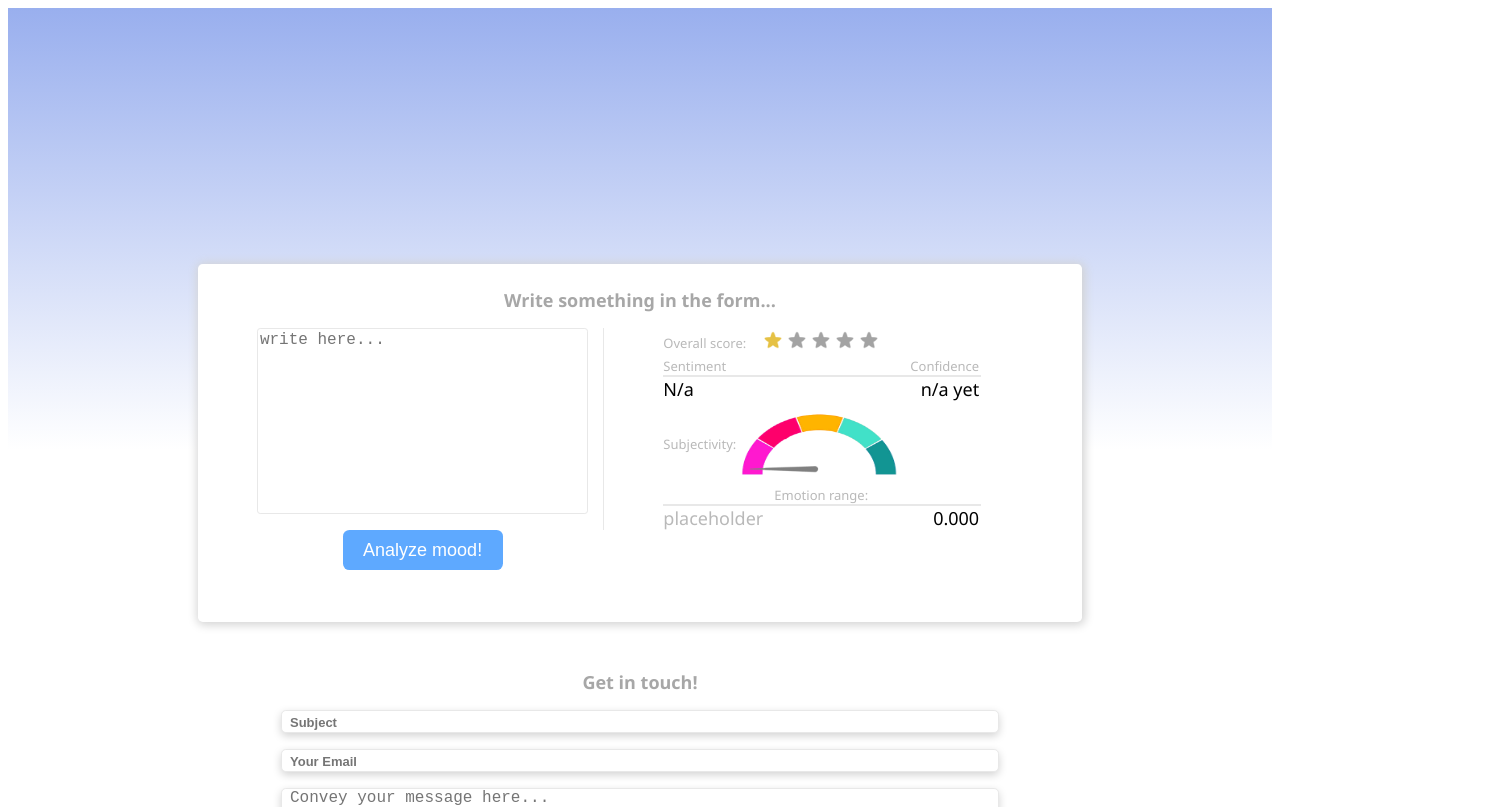
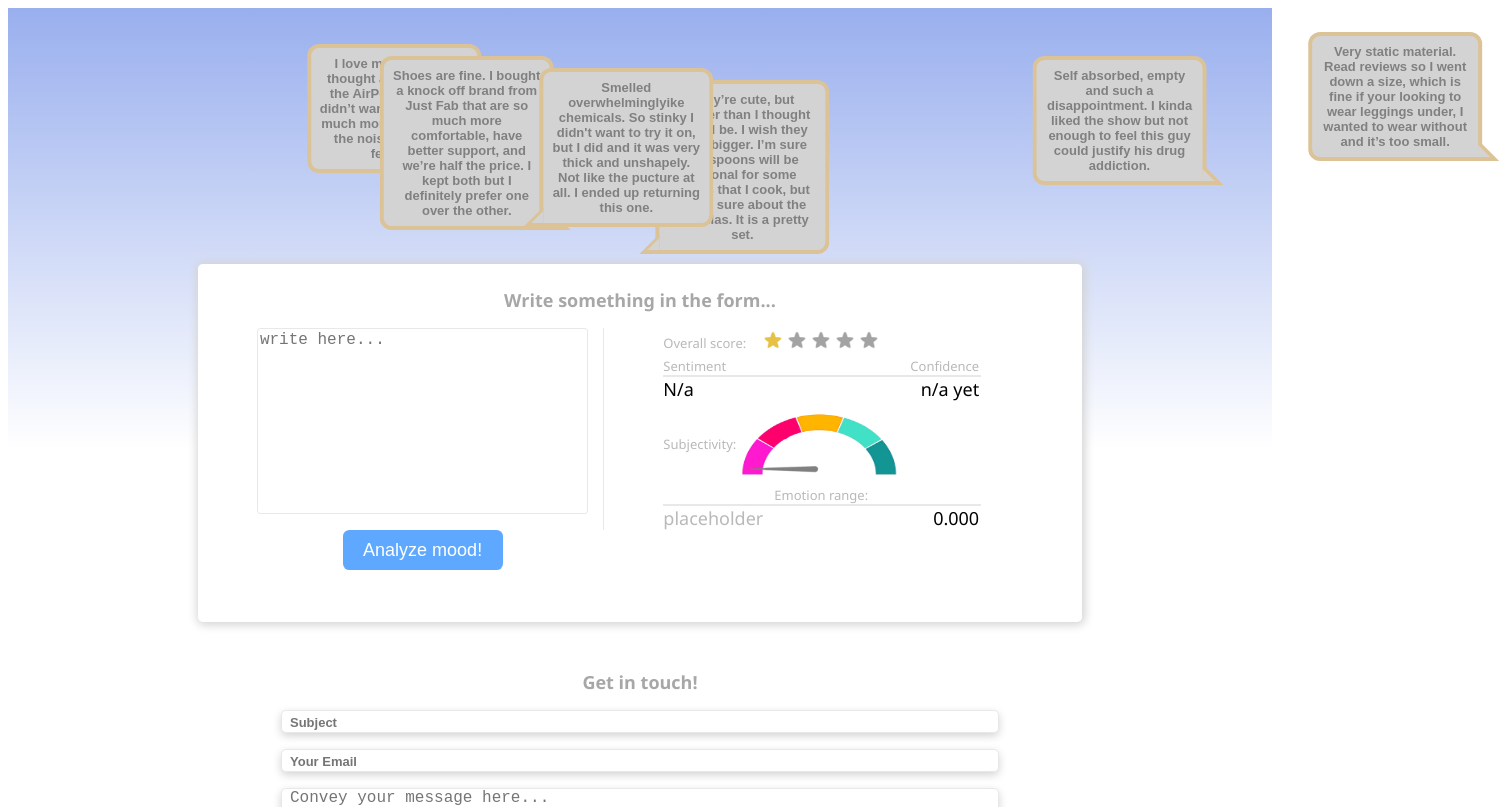
Before and after one commit to andrei-g-git/sentiment-analyzer, a React (Vite) app: page / in a window 1280 px wide. Shown: the top 807 px of the page, 1499 px wide, since content can reach past the window. Built offline with nearby package versions, Linux system fonts and the light colour scheme.

Commit message:
restyle header comments, fix positions

```diff
--- a/index.html
+++ b/index.html
@@ -4,7 +4,7 @@
     <meta charset="UTF-8" />
     <link rel="icon" type="image/png" href="/logo.png" />
     <meta name="viewport" content="width=device-width, initial-scale=1.0" />
-    <meta http-equiv="Content-Security-Policy" content="upgrade-insecure-requests"> <!-- for http ... delete after gettin https -->
+    <!-- <meta http-equiv="Content-Security-Policy" content="upgrade-insecure-requests"> --> <!-- for http ... delete after gettin https -->
     <title>Sentiment Analyzer</title>
   </head>
   <body>
--- a/src/components/AnalyzerForm.tsx
+++ b/src/components/AnalyzerForm.tsx
@@ -53,7 +53,8 @@ const handleSubmit = (event: any, text: string, changeScore: Function, changeSen
     toggleLoading(true);
 
     $.ajax({
-        url: "http://andreigiura.com/analyze",
+        //url: "http://andreigiura.com/analyze",
+        url: "http://localhost:5000/analyze",
         type: "POST",
         data: data,
         dataType: "text",
--- a/src/components/Header/Top.scss
+++ b/src/components/Header/Top.scss
@@ -2,6 +2,6 @@
 
 .top{
     height: 30vh; //30%;
-
+    position: relative;
     //giving this a width makes the sentiment bubbles pop up at random positions
 }
--- a/src/components/Header/Top.tsx
+++ b/src/components/Header/Top.tsx
@@ -10,7 +10,7 @@ import "./Top.scss";
 function Top() {
     return (
         <div className="top">
-            {/* {
+            {
                 comments.map((comment: any, index: number) =>
                     <BubbleAndPopup
                         slide={commentProperties[index].slide}
@@ -20,6 +20,8 @@ function Top() {
                         top={commentProperties[index].topBubble}
                         popup={SentimentPopup}
                         emoji={getEmoji(comment.sentiment)}
+
+                        blah={executeThis(commentProperties[index].topBubble, commentProperties[index].topEmoji)}
                     >
                         <SpeechBubble
                             text={comment.text}
@@ -28,7 +30,7 @@ function Top() {
                         />
                     </BubbleAndPopup>
                 )
-            } */}
+            }
 
             {/* <BubbleAndPopup
                 slide="right"
@@ -80,9 +82,123 @@ function Top() {
                 />
             </BubbleAndPopup> */}
 
+
+
+
+            {/* <BubbleAndPopup
+                slide={commentProperties[0].slide}
+                animationDuration={commentProperties[0].duration}
+                delay={commentProperties[0].delay}
+                fillMode="backwards"
+                top={commentProperties[0].topBubble}
+                popup={SentimentPopup}
+                emoji={getEmoji(comments[0].sentiment)}
+
+                blah={executeThis(commentProperties[0].topBubble, commentProperties[0].topEmoji)}
+            >
+                <SpeechBubble
+                    text={comments[0].text}
+                    position={commentProperties[0].position}
+                    top={commentProperties[0].topEmoji}
+                />
+            </BubbleAndPopup>
+
+            <BubbleAndPopup
+                slide={commentProperties[1].slide}
+                animationDuration={commentProperties[1].duration}
+                delay={commentProperties[1].delay}
+                fillMode="backwards"
+                top={commentProperties[1].topBubble}
+                popup={SentimentPopup}
+                emoji={getEmoji(comments[1].sentiment)}
+
+                blah={executeThis(commentProperties[1].topBubble, commentProperties[1].topEmoji)}
+            >
+                <SpeechBubble
+                    text={comments[1].text}
+                    position={commentProperties[1].position}
+                    top={commentProperties[1].topEmoji}
+                />
+            </BubbleAndPopup>
+
+            <BubbleAndPopup
+                slide={commentProperties[2].slide}
+                animationDuration={commentProperties[2].duration}
+                delay={commentProperties[2].delay}
+                fillMode="backwards"
+                top={commentProperties[2].topBubble}
+                popup={SentimentPopup}
+                emoji={getEmoji(comments[2].sentiment)}
+
+                blah={executeThis(commentProperties[2].topBubble, commentProperties[2].topEmoji)}
+            >
+                <SpeechBubble
+                    text={comments[2].text}
+                    position={commentProperties[2].position}
+                    top={commentProperties[2].topEmoji}
+                />
+            </BubbleAndPopup>
+
+            <BubbleAndPopup
+                slide={commentProperties[3].slide}
+                animationDuration={commentProperties[3].duration}
+                delay={commentProperties[3].delay}
+                fillMode="backwards"
+                top={commentProperties[3].topBubble}
+                popup={SentimentPopup}
+                emoji={getEmoji(comments[3].sentiment)}
+
+                blah={executeThis(commentProperties[3].topBubble, commentProperties[3].topEmoji)}
+            >
+                <SpeechBubble
+                    text={comments[3].text}
+                    position={commentProperties[3].position}
+                    top={commentProperties[3].topEmoji}
+                />
+            </BubbleAndPopup>
+
+            <BubbleAndPopup
+                slide={commentProperties[4].slide}
+                animationDuration={commentProperties[4].duration}
+                delay={commentProperties[4].delay}
+                fillMode="backwards"
+                top={commentProperties[4].topBubble}
+                popup={SentimentPopup}
+                emoji={getEmoji(comments[4].sentiment)}
+
+                blah={executeThis(commentProperties[4].topBubble, commentProperties[4].topEmoji)}
+            >
+                <SpeechBubble
+                    text={comments[4].text}
+                    position={commentProperties[4].position}
+                    top={commentProperties[4].topEmoji}
+                />
+            </BubbleAndPopup>
+
+            <BubbleAndPopup
+                slide={commentProperties[5].slide}
+                animationDuration={commentProperties[5].duration}
+                delay={commentProperties[5].delay}
+                fillMode="backwards"
+                top={commentProperties[5].topBubble}
+                popup={SentimentPopup}
+                emoji={getEmoji(comments[5].sentiment)}
+
+                blah={executeThis(commentProperties[5].topBubble, commentProperties[5].topEmoji)}
+            >
+                <SpeechBubble
+                    text={comments[5].text}
+                    position={commentProperties[5].position}
+                    top={commentProperties[5].topEmoji}
+                />
+            </BubbleAndPopup> */}
         </div>
     );
 };
+
+const executeThis = (topBubble: number, topEmoji: number) => {
+    console.log("**************** \n topBubble: " + topBubble + "\n topEmoji:  " + topEmoji + "\n *********************")
+}
 
 const getEmoji = (sentiment: string) => {
     switch(sentiment){
--- a/src/components/SpeechBubble/BubbleAndPopup.scss
+++ b/src/components/SpeechBubble/BubbleAndPopup.scss
@@ -1,6 +1,12 @@
-.bubble-and-popup{
-    position: relative;
+.bubble-and-popup-container{
+    position: absolute;
+
+    .bubble-and-popup{
+        position: relative;
+    }
 }
+
+
 
 @keyframes slide-right {
     from {
--- a/src/components/SpeechBubble/BubbleAndPopup.tsx
+++ b/src/components/SpeechBubble/BubbleAndPopup.tsx
@@ -8,9 +8,14 @@ function BubbleAndPopup(props: any) {
     const shrinkDelay = 0.3;
     const hangDelay = 1.5;
     return (
+        <div className="bubble-and-popup-container"
+            style={{
+                top: `${props.top}%`,
+            }}
+        >
             <div className="bubble-and-popup"
                 style={{
-                top: `${props.top}%`,
+
                     animation: `slide-${props.slide} ${props.animationDuration}s linear infinite`,
                     animationDelay: `${props.delay}s`,
                     animationFillMode: props.fillMode,
@@ -28,6 +33,8 @@ function BubbleAndPopup(props: any) {
                     shrinkDuration={shrinkDelay}
                 />
             </div>
+        </div>
+
     );
 };
 
--- a/src/components/SpeechBubble/SpeechBubble.scss
+++ b/src/components/SpeechBubble/SpeechBubble.scss
@@ -19,110 +19,109 @@ $additional-y-offset: 5%;
     top: $offsetTop;
 }
 
-@mixin bubbleTrianglesAtPositionY(){
-    @for $i from 1 through 7{
-        .top-right-#{$i*5}:before {
+
+.top-right:before {
     @include triangle(
-                10px solid #00bfb6,
+        10px solid $speech-bubble-border-color,
         10px solid transparent,
-                10px solid #00bfb6,
+        10px solid $speech-bubble-border-color,
         10px solid transparent,
         -21px,
         -4px
     );
 }
 
-        .top-right-#{$i*5}:after {
+.top-right:after {
     @include triangle(
-                7px solid color.scale($header-bg-max, $lightness: calc(5% + $i * $height-percent-increment + $additional-y-offset)),
+        7px solid $speech-bubble-bg,
         7px solid transparent,
-                7px solid color.scale($header-bg-max, $lightness: calc(5% + $i * $height-percent-increment + $additional-y-offset)),
+        7px solid $speech-bubble-bg,
         7px solid transparent,
         -11px,
         0
     );
 }
 
-        .bottom-right-#{$i*5}:before {
+.bottom-right:before {
     @include triangle(
-                10px solid #00bfb6,
+        10px solid $speech-bubble-border-color,
         10px solid transparent,
         10px solid transparent,
-                10px solid #00bfb6,
+        10px solid $speech-bubble-border-color,
         -21px,
         calc(100% - 15px - 1px)
     );
 }
 
-        .bottom-right-#{$i*5}:after {
+.bottom-right:after {
     @include triangle(
-                6px solid color.scale($header-bg-max, $lightness: calc(25% + $i * $height-percent-increment + $additional-y-offset)),
+        6px solid $speech-bubble-bg,
         6px solid transparent,
         6px solid transparent,
-                6px solid color.scale($header-bg-max, $lightness: calc(25% + $i * $height-percent-increment + $additional-y-offset)),
+        6px solid $speech-bubble-bg,
         calc(-11px - 4px + 3px),
         calc(100% - 7px - 5px)
     );
 }
 
-        .top-left-#{$i*5}:before {
+.top-left:before {
     @include triangle(
         10px solid transparent,
-                10px solid #00bfb6,
-                10px solid #00bfb6,
+        10px solid $speech-bubble-border-color,
+        10px solid $speech-bubble-border-color,
         10px solid transparent,
         100%,
         -4px
     );
 }
 
-        .top-left-#{$i*5}:after {
+.top-left:after {
     @include triangle(
         6px solid transparent,
-                6px solid color.scale($header-bg-max, $lightness: calc(5% + $i * $height-percent-increment + $additional-y-offset)),
-                6px solid color.scale($header-bg-max, $lightness: calc(5% + $i * $height-percent-increment + $additional-y-offset)),
+        6px solid $speech-bubble-bg,
+        6px solid $speech-bubble-bg,
         6px solid transparent,
         100%,
         0
     );
 }
 
-        .bottom-left-#{$i*5}:before {
+.bottom-left:before {
     @include triangle(
         10px solid transparent,
-                10px solid #00bfb6,
+        10px solid $speech-bubble-border-color,
         10px solid transparent,
-                10px solid #00bfb6,
+        10px solid $speech-bubble-border-color,
         100%,
         calc(100% - 15px - 1px)
     );
 }
 
-        .bottom-left-#{$i*5}:after {
+.bottom-left:after {
     @include triangle(
         6px solid transparent,
-                6px solid color.scale($header-bg-max, $lightness: calc(25% + $i * $height-percent-increment + $additional-y-offset)),
+        6px solid $speech-bubble-bg,
         6px solid transparent,
-                6px solid color.scale($header-bg-max, $lightness: calc(25% + $i * $height-percent-increment + $additional-y-offset)),
+        6px solid $speech-bubble-bg,
         100%,
         calc(100% - 7px - 5px)
     );
 }
-    }
-}
+
 
 .bubble-container {
     width: 150px;
-    border: 4px solid #00bfb6;
+    border: 4px solid #dbc397;//#00bfb6;
     border-radius: 12px;
     padding: 8px;//15px;
     text-align: center;
     font-weight: bold; //900;
-    color: #00bfb6;
+    color: $speech-buble-text-color;
     font-family: arial;
     font-size: small;
     position: relative;
 
+    background-color: $speech-bubble-bg;
 }
 
 .corner-top-right {
@@ -142,5 +141,110 @@ $additional-y-offset: 5%;
 }
 
 
+
+
+
+
+
+
+// @mixin bubbleTrianglesAtPositionY(){
+//     @for $i from 1 through 7{
+//         .top-right-#{$i*5}:before {
+//             @include triangle(
+//                 10px solid #00bfb6,
+//                 10px solid transparent,
+//                 10px solid #00bfb6,
+//                 10px solid transparent,
+//                 -21px,
+//                 -4px
+//             );
+//         }
+
+//         .top-right-#{$i*5}:after {
+//             @include triangle(
+//                 7px solid color.scale($header-bg-max, $lightness: calc(5% + $i * $height-percent-increment + $additional-y-offset)),
+//                 7px solid transparent,
+//                 7px solid color.scale($header-bg-max, $lightness: calc(5% + $i * $height-percent-increment + $additional-y-offset)),
+//                 7px solid transparent,
+//                 -11px,
+//                 0
+//             );
+//         }
+
+//         .bottom-right-#{$i*5}:before {
+//             @include triangle(
+//                 10px solid #00bfb6,
+//                 10px solid transparent,
+//                 10px solid transparent,
+//                 10px solid #00bfb6,
+//                 -21px,
+//                 calc(100% - 15px - 1px)
+//             );
+//         }
+
+//         .bottom-right-#{$i*5}:after {
+//             @include triangle(
+//                 6px solid color.scale($header-bg-max, $lightness: calc(25% + $i * $height-percent-increment + $additional-y-offset)),
+//                 6px solid transparent,
+//                 6px solid transparent,
+//                 6px solid color.scale($header-bg-max, $lightness: calc(25% + $i * $height-percent-increment + $additional-y-offset)),
+//                 calc(-11px - 4px + 3px),
+//                 calc(100% - 7px - 5px)
+//             );
+//         }
+
+//         .top-left-#{$i*5}:before {
+//             @include triangle(
+//                 10px solid transparent,
+//                 10px solid #00bfb6,
+//                 10px solid #00bfb6,
+//                 10px solid transparent,
+//                 100%,
+//                 -4px
+//             );
+//         }
+
+//         .top-left-#{$i*5}:after {
+//             @include triangle(
+//                 6px solid transparent,
+//                 6px solid color.scale($header-bg-max, $lightness: calc(5% + $i * $height-percent-increment + $additional-y-offset)),
+//                 6px solid color.scale($header-bg-max, $lightness: calc(5% + $i * $height-percent-increment + $additional-y-offset)),
+//                 6px solid transparent,
+//                 100%,
+//                 0
+//             );
+//         }
+
+//         .bottom-left-#{$i*5}:before {
+//             @include triangle(
+//                 10px solid transparent,
+//                 10px solid #00bfb6,
+//                 10px solid transparent,
+//                 10px solid #00bfb6,
+//                 100%,
+//                 calc(100% - 15px - 1px)
+//             );
+//         }
+
+//         .bottom-left-#{$i*5}:after {
+//             @include triangle(
+//                 6px solid transparent,
+//                 6px solid color.scale($header-bg-max, $lightness: calc(25% + $i * $height-percent-increment + $additional-y-offset)),
+//                 6px solid transparent,
+//                 6px solid color.scale($header-bg-max, $lightness: calc(25% + $i * $height-percent-increment + $additional-y-offset)),
+//                 100%,
+//                 calc(100% - 7px - 5px)
+//             );
+//         }
+//     }
+// }
+
+
+
+
+
+
+
+
 //########################
-@include bubbleTrianglesAtPositionY();
+//@include bubbleTrianglesAtPositionY();
--- a/src/components/SpeechBubble/SpeechBubble.tsx
+++ b/src/components/SpeechBubble/SpeechBubble.tsx
@@ -8,7 +8,7 @@ function SpeechBubble(props: any) {
     return (
         <div className={`bubble-container
                 corner-${props.position}
-                ${props.position}-${props.top}`
+                ${props.position}`//-${props.top}`
             }
         >
             {props.text}
--- a/src/components/SpeechBubble/comments.ts
+++ b/src/components/SpeechBubble/comments.ts
@@ -33,7 +33,7 @@ export const commentProperties= [
         delay: 0,
         topBubble: 15,
         topEmoji: 10,
-        position: "top-left"
+        position: "bottom-right"//"top-left"
     },
     {
         slide: "right",
@@ -41,7 +41,7 @@ export const commentProperties= [
         delay: 2,
         topBubble: 30,
         topEmoji: 20,
-        position: "bottom-right"
+        position: "bottom-left"//"bottom-right"
     },
     {
         slide: "left",
@@ -57,7 +57,7 @@ export const commentProperties= [
         delay: 0.5,
         topBubble: 10,
         topEmoji: 15,
-        position: ""
+        position: "bottom-right"
     },
     {
         slide: "right",
@@ -65,7 +65,7 @@ export const commentProperties= [
         delay: 1,
         topBubble: 25,
         topEmoji: 35,
-        position: "top-left"
+        position: "bottom-left",//"top-left"
     },
     {
         slide: "left",
--- a/src/css/Variables.scss
+++ b/src/css/Variables.scss
@@ -16,6 +16,11 @@ $standard-heading-font-size-smaller-still: x-small;
 $placeholder-font-size: small;
 
 $standard-heading-weight: bold;
+
+$speech-bubble-border-color: #dbc397;
+$speech-buble-text-color: gray;
+$speech-bubble-bg: lightgray;
+
 //breakpoints
 $breakpoints: (
     "xs": 0,
```
Lines whose indentation alone changed are shown as unchanged.
